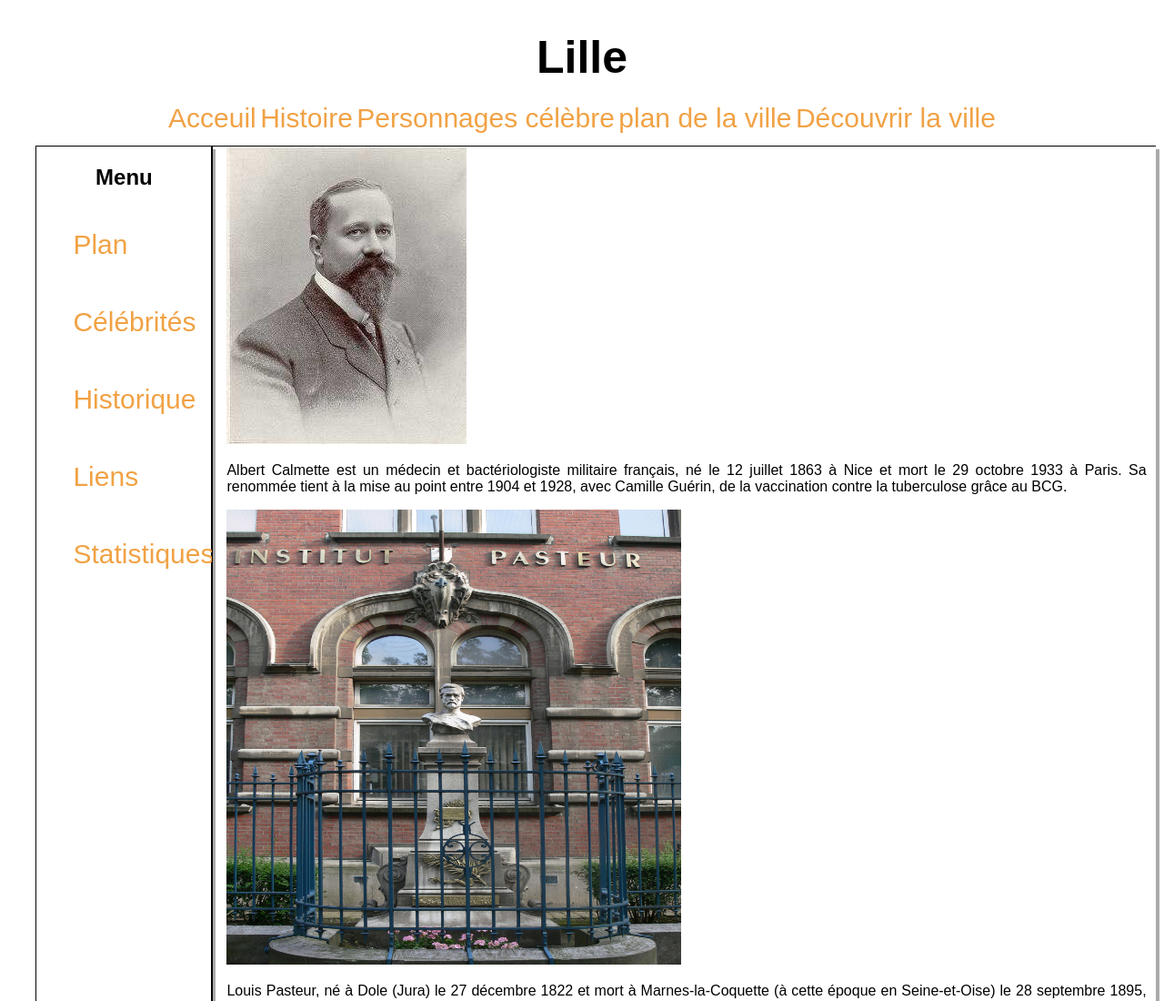
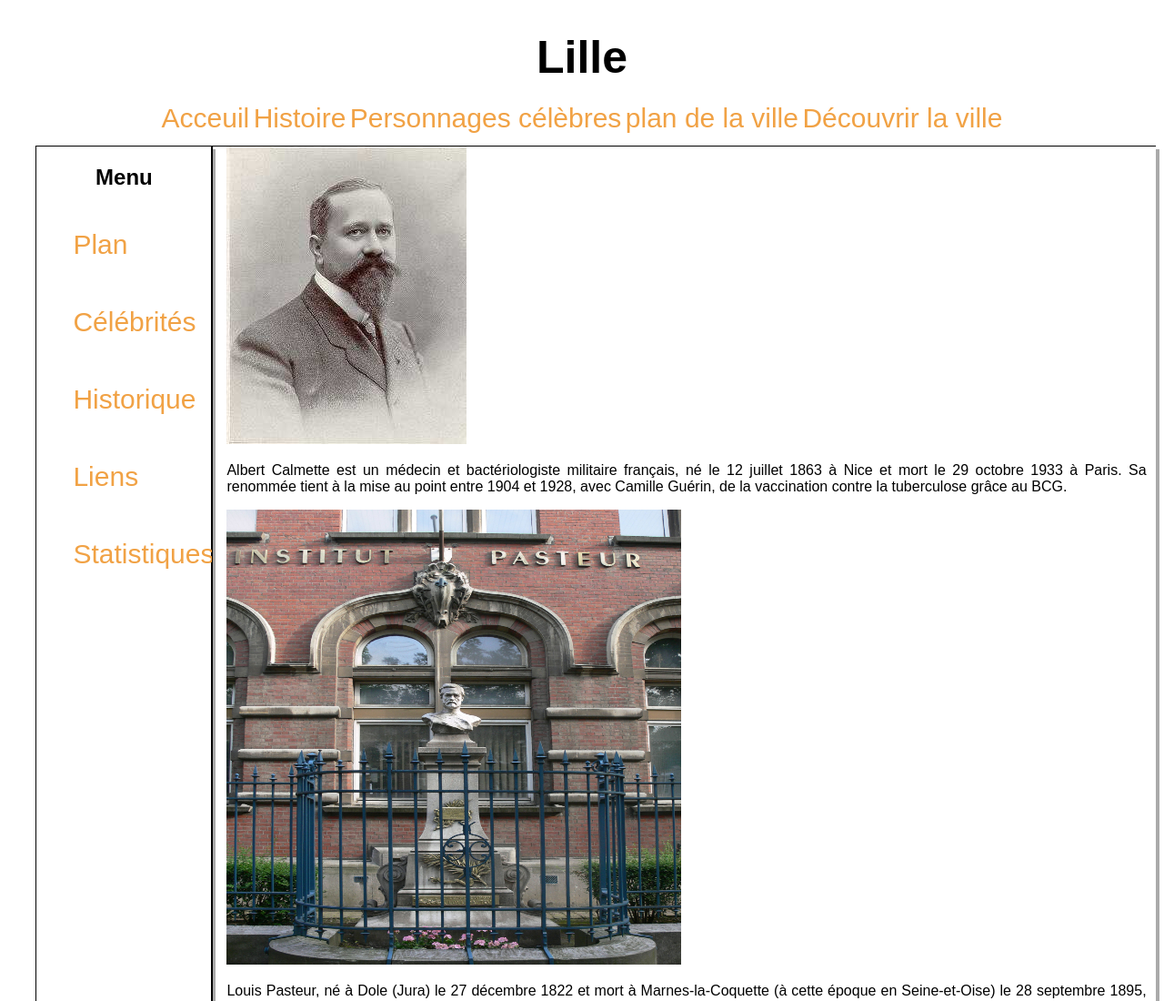
Before and after one commit to Soupic/exercicesimie, a plain HTML site: page celebrite.html in a window 1280 px wide. Shown: the top 1100 px of the page at 91% size. Drawn offline with Linux system fonts and the light colour scheme; a web font is replaced by a local one.

Commit message:
Correction

```diff
--- a/celebrite.html
+++ b/celebrite.html
@@ -12,7 +12,7 @@
 			<nav class="sommaire">
 				<a href="index.html">Acceuil</a>
 				<a href="histoire.html">Histoire</a>
-				<a href="celebrite.html">Personnages célèbre</a>
+				<a href="celebrite.html">Personnages célèbres</a>
 				<a href="plan.html">plan de la ville</a>
 				<a href="liens.html">Découvrir la ville</a>
 			</nav>
```
Also changed, not shown: histoire.html (+1 -1 lines), index.html (+1 -1 lines), liens.html (+1 -1 lines), plan.html (+1 -1 lines), statistiques.html (+1 -1 lines).
